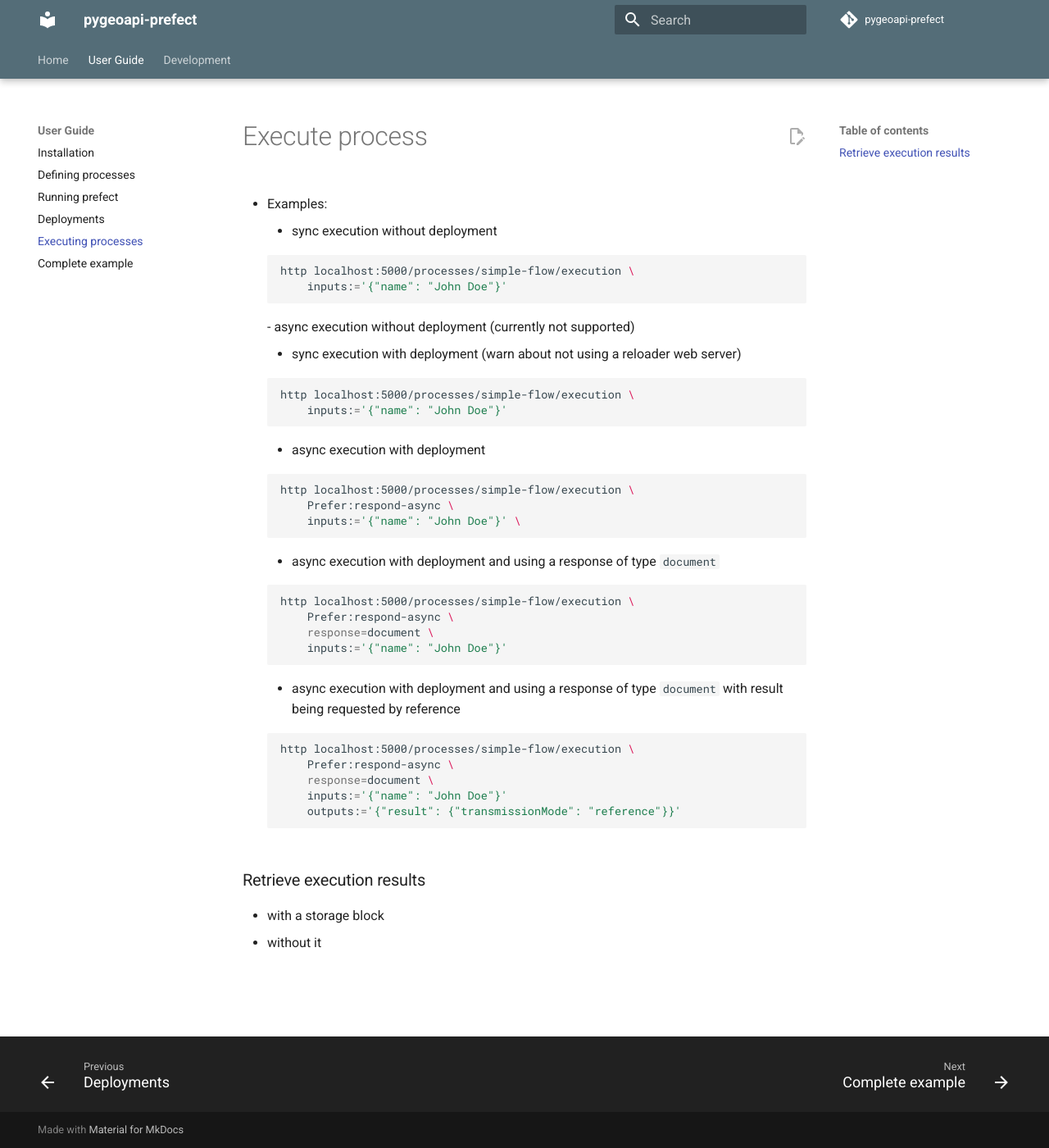
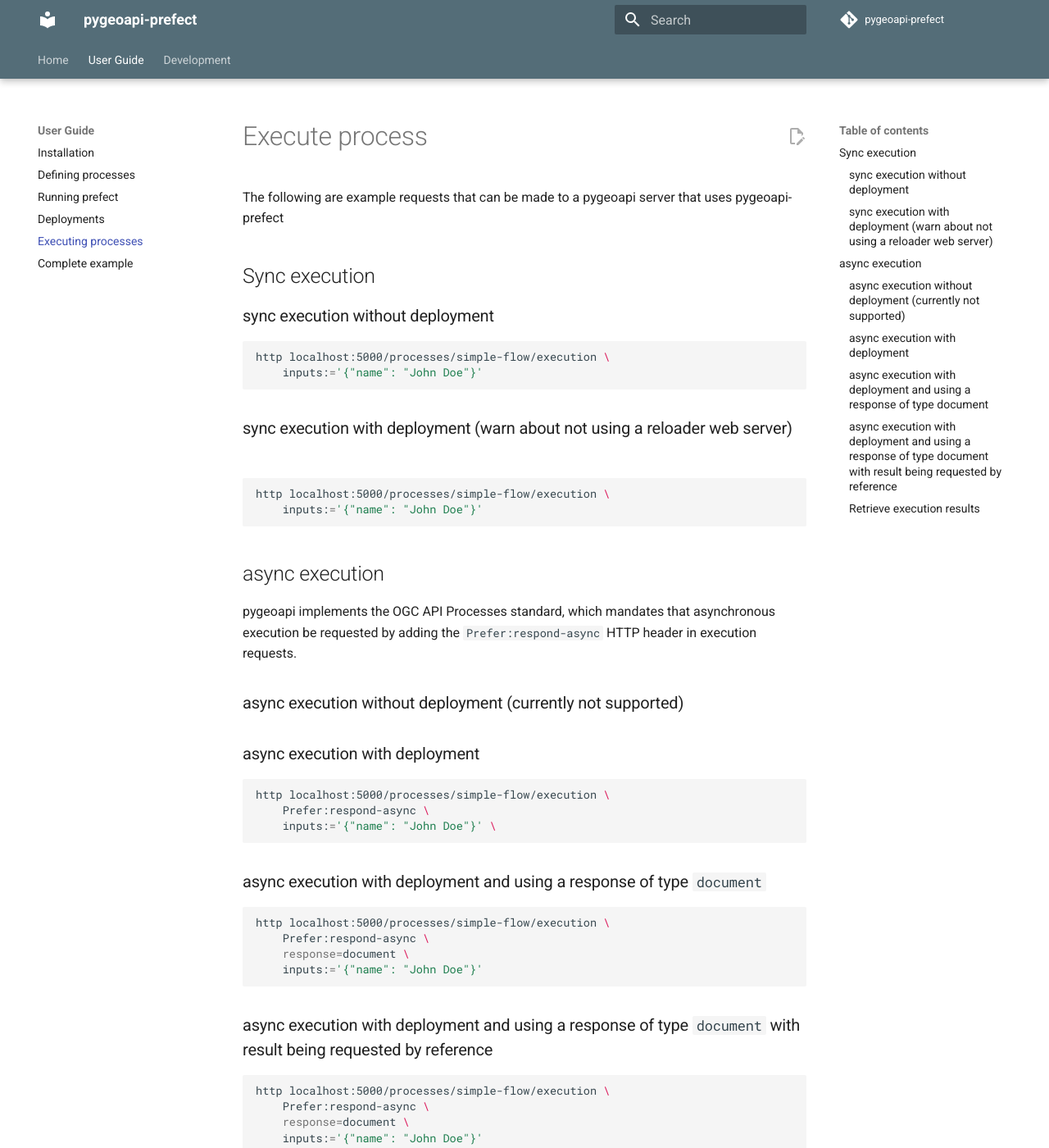
Before and after one commit to geobeyond/pygeoapi-prefect, an MkDocs documentation site: the page built from docs/user-guide/executing-processes.md, in a window 1280 px wide and 1400 px high. Shown: the whole window at 82% size. Built offline with MkDocs 1.6.1 and Material for MkDocs 9.7.7, drawn with Linux system fonts in a browser that asks for light colours; comment, search, counter and statistics services are not loaded.

````diff
--- a/docs/user-guide/executing-processes.md
+++ b/docs/user-guide/executing-processes.md
@@ -1,47 +1,61 @@
 # Execute process
 
-- Examples:
-    - sync execution without deployment
+The following are example requests that can be made to a pygeoapi server that
+uses pygeoapi-prefect
 
-      ```shell
-      http localhost:5000/processes/simple-flow/execution \
-          inputs:='{"name": "John Doe"}'
-      ```
-    - async execution without deployment (currently not supported)
+## Sync execution
 
-    - sync execution with deployment (warn about not using a reloader web server)
 
-      ```shell
-      http localhost:5000/processes/simple-flow/execution \
-          inputs:='{"name": "John Doe"}'
-      ```
+### sync execution without deployment
 
-    - async execution with deployment
+```shell
+http localhost:5000/processes/simple-flow/execution \
+    inputs:='{"name": "John Doe"}'
+```
 
-      ```shell
-      http localhost:5000/processes/simple-flow/execution \
-          Prefer:respond-async \
-          inputs:='{"name": "John Doe"}' \
-      ```
 
-    - async execution with deployment and using a response of type `document`
+### sync execution with deployment (warn about not using a reloader web server)
 
-      ```shell
-      http localhost:5000/processes/simple-flow/execution \
-          Prefer:respond-async \
-          response=document \
-          inputs:='{"name": "John Doe"}'
-      ```
+```shell
+http localhost:5000/processes/simple-flow/execution \
+    inputs:='{"name": "John Doe"}'
+```
 
-    - async execution with deployment and using a response of type `document` with result being requested by reference
 
-      ```shell
-      http localhost:5000/processes/simple-flow/execution \
-          Prefer:respond-async \
-          response=document \
-          inputs:='{"name": "John Doe"}'
-          outputs:='{"result": {"transmissionMode": "reference"}}'
-      ```
+## async execution
+
+pygeoapi implements the OGC API Processes standard, which mandates that asynchronous execution
+be requested by adding the `Prefer:respond-async` HTTP header in execution requests.
+
+### async execution without deployment (currently not supported)
+
+
+### async execution with deployment
+
+```shell
+http localhost:5000/processes/simple-flow/execution \
+    Prefer:respond-async \
+    inputs:='{"name": "John Doe"}' \
+```
+
+### async execution with deployment and using a response of type `document`
+
+```shell
+http localhost:5000/processes/simple-flow/execution \
+    Prefer:respond-async \
+    response=document \
+    inputs:='{"name": "John Doe"}'
+```
+
+### async execution with deployment and using a response of type `document` with result being requested by reference
+
+```shell
+http localhost:5000/processes/simple-flow/execution \
+    Prefer:respond-async \
+    response=document \
+    inputs:='{"name": "John Doe"}'
+    outputs:='{"result": {"transmissionMode": "reference"}}'
+```
 
 
 ### Retrieve execution results
--- a/pyproject.toml
+++ b/pyproject.toml
@@ -11,8 +11,8 @@
 
 [tool.poetry.dependencies]
 python = "^3.10"
-pydantic = "^1.10.7"
-prefect = "^2.9.0"
+pydantic = "^2.6.0"
+prefect = "^2.14.18"
 click = "8.0.0"  # this version is fixed in order to be compatible with upstream pygeoapi
 pygeoapi = {path = "../../pygeoapi", develop = true}
 
````
Also changed, not shown: docs/index.md (+1 -1 lines), docs/user-guide/complete-example.md (+42 -2 lines), docs/user-guide/defining-processes.md (+1 -1 lines), docs/user-guide/deployments.md (+1 -1 lines), docs/user-guide/installation.md (+1 -1 lines), 9 other files.
